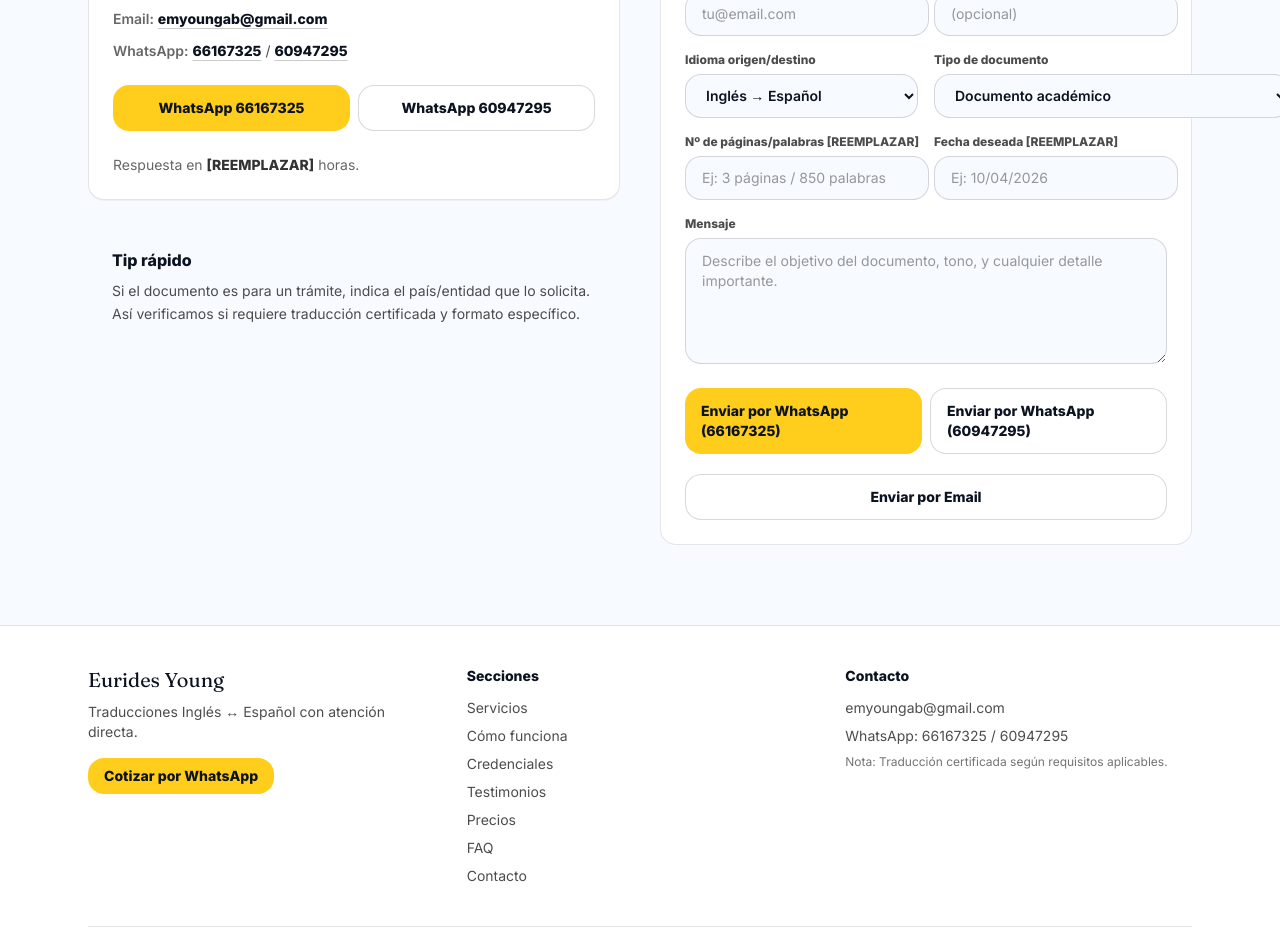
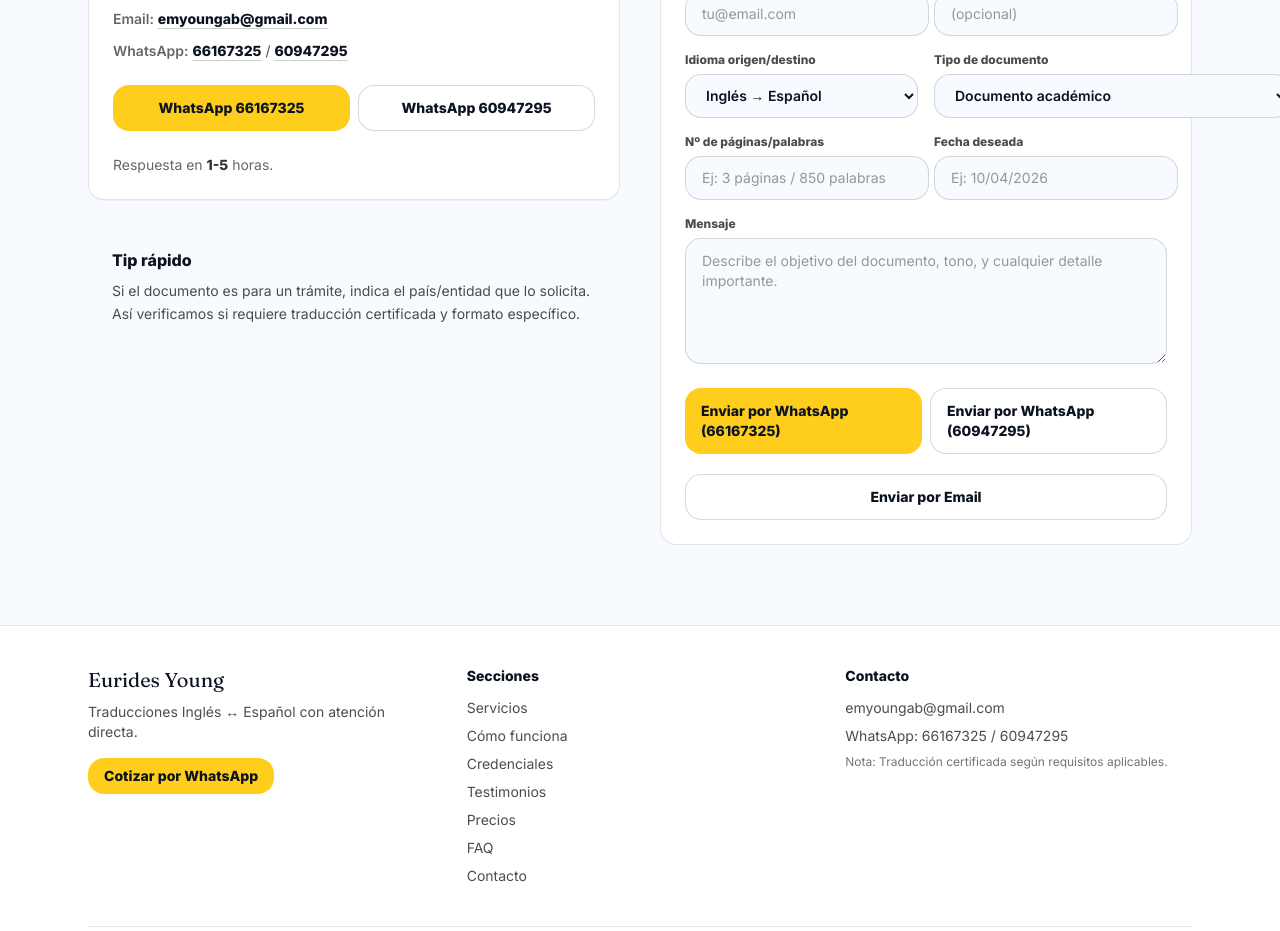
Before and after one commit to lulabtechnology/eurides, a Next.js app in the folder eurides-landing/: page / in a window 1280 px wide. Shown: the part 5840-6771 px from the top of the page. Built offline with nearby package versions, Linux system fonts and the light colour scheme.

Commit message:
Update Contact.tsx

```diff
--- a/eurides-landing/components/Contact.tsx
+++ b/eurides-landing/components/Contact.tsx
@@ -109,7 +109,7 @@ export function Contact() {
           </div>
 
           <p className="mt-6 text-sm text-black/60">
-            Respuesta en <span className="font-extrabold text-black/80">[REEMPLAZAR]</span> horas.
+            Respuesta en <span className="font-extrabold text-black/80">1-5</span> horas.
           </p>
         </div>
 
@@ -168,20 +168,20 @@ export function Contact() {
                 "Documento académico",
                 "Documento profesional (CV, cartas, perfiles)",
                 "Documento personal",
-                "Otro [REEMPLAZAR]"
+                "Otro"
               ]}
             />
           </div>
 
           <div className="grid gap-4 sm:grid-cols-2">
             <Field
-              label="Nº de páginas/palabras [REEMPLAZAR]"
+              label="Nº de páginas/palabras"
               value={state.paginas}
               onChange={(v) => setState((s) => ({ ...s, paginas: v }))}
               placeholder="Ej: 3 páginas / 850 palabras"
             />
             <Field
-              label="Fecha deseada [REEMPLAZAR]"
+              label="Fecha deseada"
               value={state.fechaDeseada}
               onChange={(v) => setState((s) => ({ ...s, fechaDeseada: v }))}
               placeholder="Ej: 10/04/2026"
```
